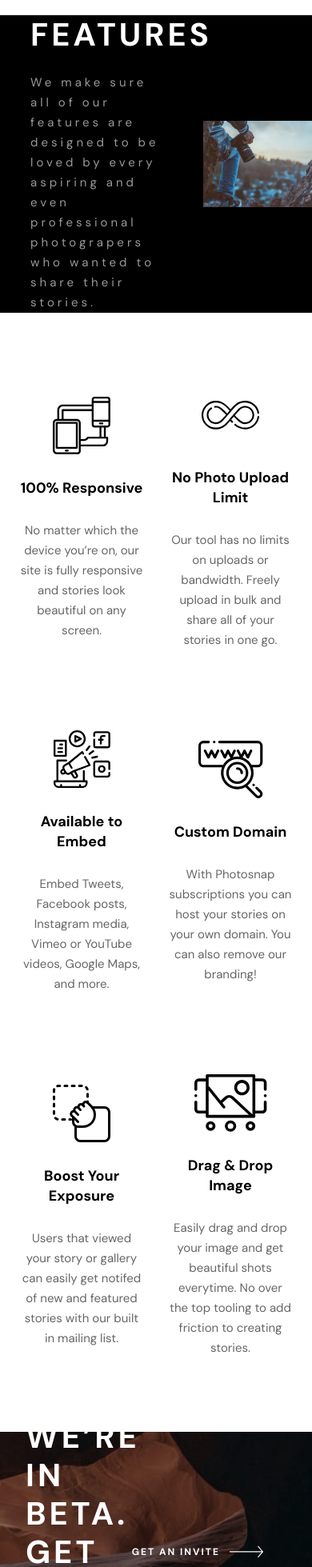
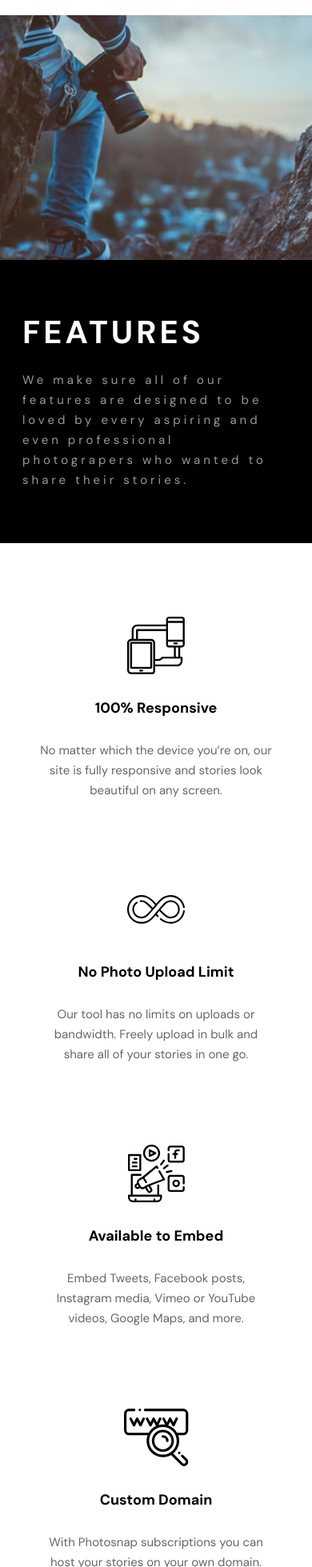
Before and after one commit to k2pbac/photosnap, a Next.js app: page /features in a window 390 px wide. Shown: the part 41-2000 px from the top of the page at 80% size. Built offline with nearby package versions, Linux system fonts and the light colour scheme.

Commit message:
finish features page

```diff
--- a/src/app/features/features.scss
+++ b/src/app/features/features.scss
@@ -20,3 +20,13 @@
     }
   }
 }
+
+@media only screen and (max-width: 580px) {
+  .features-page {
+    .features-list {
+      .feature {
+        max-width: 75%;
+      }
+    }
+  }
+}
--- a/src/app/stories/stories.scss
+++ b/src/app/stories/stories.scss
@@ -53,6 +53,7 @@
     }
     h2 {
       @extend .header-font-large;
+      font-size: 32px;
     }
     .date {
       @extend .card-font-content;
--- a/src/components/beta/beta-container.tsx
+++ b/src/components/beta/beta-container.tsx
@@ -9,6 +9,7 @@ export default function BetaContainer() {
   return (
     <div className="beta">
       <img
+        className="main"
         src={`/assets/shared/${
           size[0] <= 580 ? "mobile" : size[0] <= 864 ? "tablet" : "desktop"
         }/bg-beta.jpg`}
--- a/src/components/beta/beta.scss
+++ b/src/components/beta/beta.scss
@@ -1,7 +1,7 @@
 .beta {
   color: $white;
   position: relative;
-  img {
+  img.main {
     max-width: 100%;
     width: 100%;
     height: auto;
@@ -38,3 +38,26 @@
     }
   }
 }
+
+@media only screen and (max-width: 580px) {
+  .beta {
+    .beta-text {
+      flex-direction: column;
+      padding: 0;
+      width: 100%;
+      gap: 1.5rem;
+      h2 {
+        font-size: 32px;
+        width: 75%;
+      }
+      .invite {
+        width: 75%;
+        margin-right: 0;
+        a,
+        p {
+          width: 100%;
+        }
+      }
+    }
+  }
+}
--- a/src/components/header/header.scss
+++ b/src/components/header/header.scss
@@ -44,3 +44,19 @@
     }
   }
 }
+
+@media only screen and (max-width: 580px) {
+  .hero-header {
+    flex-direction: column-reverse;
+    div:last-of-type {
+      width: 100%;
+    }
+    div:first-of-type {
+      padding: 66px 28px;
+      width: 100%;
+      p {
+        width: 100%;
+      }
+    }
+  }
+}
```
